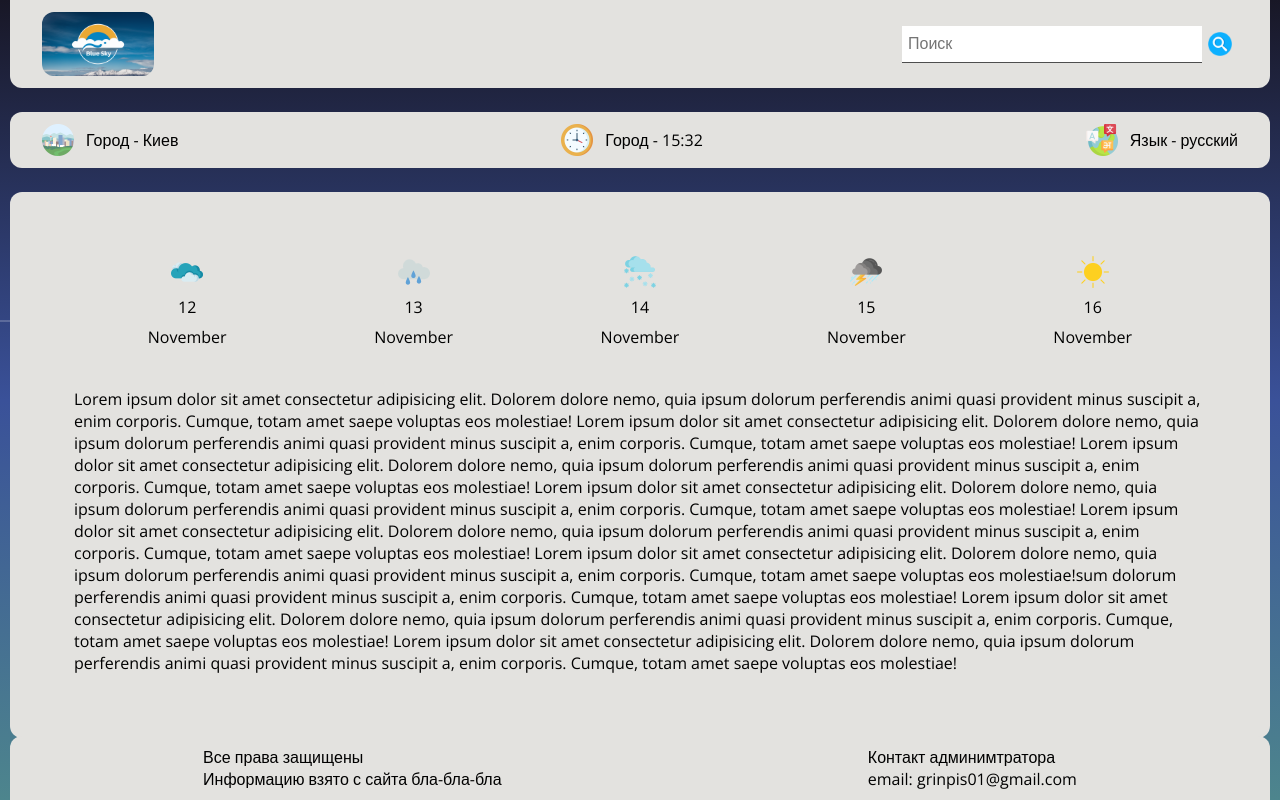
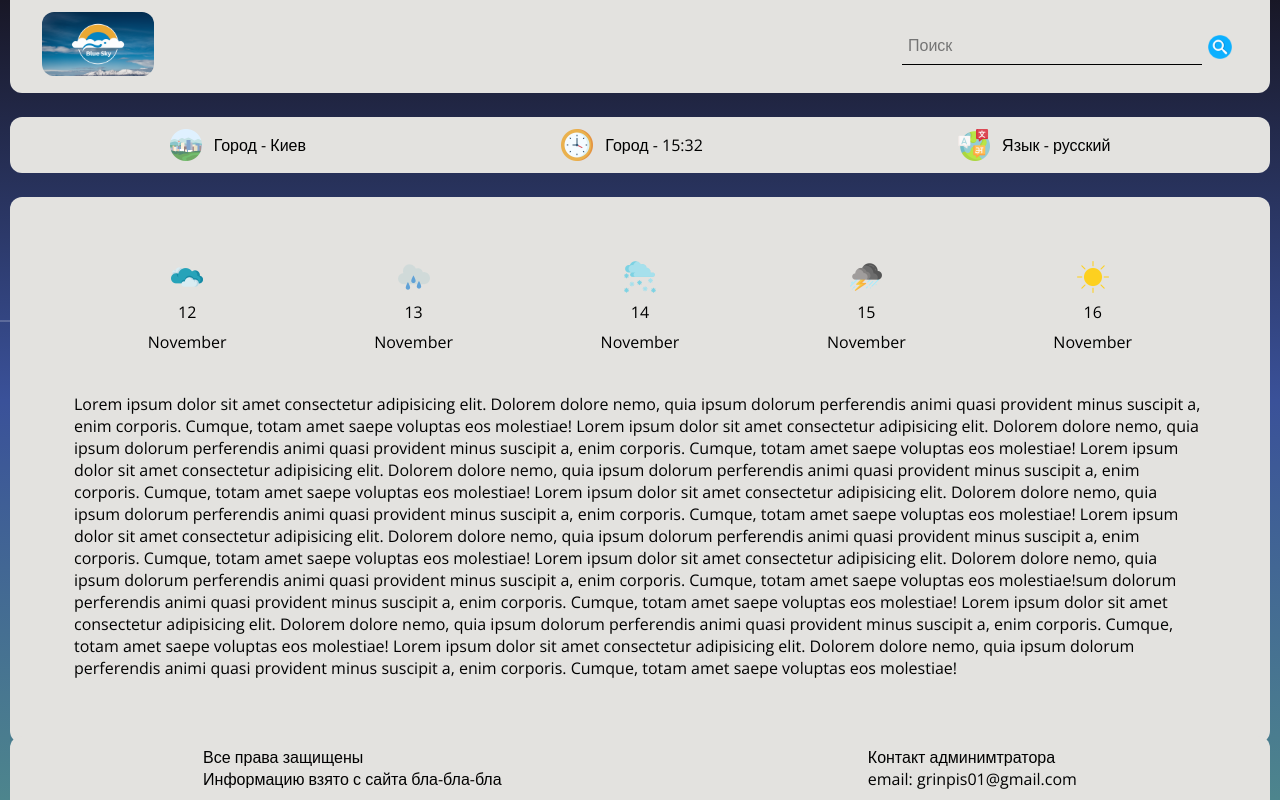
Before and after one commit to SonRayS/blueSky, a React (Vite) app: page / in a window 1280 px wide. Built offline with nearby package versions, Linux system fonts and the light colour scheme.

Commit message:
save changes

```diff
--- a/src/App.tsx
+++ b/src/App.tsx
@@ -1,7 +1,7 @@
 import { Routes, Route } from "react-router-dom";
-import { AppRoutes } from "./components/appRoutes/AppRoutes";
-import NotFoundPage from "./components/pages/NotFoundPage/NotFoundPage";
-import HomePage from "./components/pages/HomePage/HomePage";
+import { AppRoutes } from "./components/appRoutes/appRoutes";
+import HomePage from "./components/pages/homePage/homePage";
+import NotFoundPage from "./components/pages/notFoundPage/notFoundPage";
 
 function App() {
   return (
--- a/src/components/body/body.tsx
+++ b/src/components/body/body.tsx
@@ -1,5 +1,5 @@
 import Forecast from "../forecast/forecast";
-import LocaleBlock from "../localeBlock/LocaleBlock";
+import LocaleBlock from "../localeBlock/localeBlock";
 
 export default function Body() {
   return (
--- a/src/components/forecast/forecast.tsx
+++ b/src/components/forecast/forecast.tsx
@@ -1,7 +1,6 @@
 import * as S from "./forecast.style";
 
 export default function Forecast() {
-  /*      init date  */
   return (
     <S.Wether>
       <S.WetherSelect>
--- a/src/components/header/Header.style.ts
+++ b/src/components/header/Header.style.ts
@@ -45,8 +45,9 @@ export const HeadersSearchInput = styled.input`
   font-size: 16px;
   line-height: 24px;
   color: black;
-  border-bottom: 1px solid #4e4e4e;
+  border-bottom: 1px solid black;
   outline: none;
+  background: transparent;
 `;
 
 export const HeadersSearchImg = styled.img`
--- a/src/components/header/Header.tsx
+++ b/src/components/header/Header.tsx
@@ -1,12 +1,16 @@
-import * as S from "./Header.style";
+import { Link } from "react-router-dom";
+import * as S from "./header.style";
+import { AppRoutes } from "../appRoutes/appRoutes";
 
 export default function Header() {
   return (
     <S.Headers>
-      <S.HeadersLogo
-        src="/public/Logo.png"
-        alt="Logo"
-      />
+      <Link to={AppRoutes.HomePage}>
+        <S.HeadersLogo
+          src="/public/Logo.png"
+          alt="Logo"
+        />
+      </Link>
       <S.HeadersSearch>
         <S.HeadersSearchInput
           type="search"
--- a/src/components/localeBlock/LocaleBlock.style.ts
+++ b/src/components/localeBlock/LocaleBlock.style.ts
@@ -4,7 +4,7 @@ export const LocaleBlock = styled.div`
   background-color: #e3e2df;
   border-radius: 12px;
   display: flex;
-  justify-content: space-between;
+  justify-content: space-around;
   flex-wrap: nowrap;
   flex-direction: row;
   align-content: center;
--- a/src/components/localeBlock/LocaleBlock.tsx
+++ b/src/components/localeBlock/LocaleBlock.tsx
@@ -1,4 +1,4 @@
-import * as S from "./LocaleBlock.style";
+import * as S from "./localeBlock.style";
 
 export default function LocaleBlock() {
   return (
--- a/src/components/pages/HomePage/HomePage.tsx
+++ b/src/components/pages/HomePage/HomePage.tsx
@@ -1,5 +1,5 @@
-import Header from "../../header/Header";
-import { Container } from "../../globalStyle/Global.style";
+import Header from "../../header/header";
+import { Container } from "../../globalStyle/global.style";
 import Body from "../../body/body";
 import Footer from "../../footer/footer";
 
--- a/src/components/pages/NotFoundPage/NotFoundPage.tsx
+++ b/src/components/pages/NotFoundPage/NotFoundPage.tsx
@@ -1,4 +1,4 @@
-import { PageNotFoundImg, ModalButton, PageNotFound } from "./NotFoundPage.style";
+import { PageNotFoundImg, ModalButton, PageNotFound } from "./notFoundPage.style";
 
 function NotFoundPage() {
   return (
--- a/src/main.tsx
+++ b/src/main.tsx
@@ -1,7 +1,7 @@
 import ReactDOM from "react-dom/client";
 import App from "./App.tsx";
 import { BrowserRouter } from "react-router-dom";
-import { GlobalStyle } from "./components/globalStyle/Global.style.ts";
+import { GlobalStyle } from "./components/globalStyle/global.style.ts";
 
 ReactDOM.createRoot(document.getElementById("root")!).render(
   <BrowserRouter>
```
